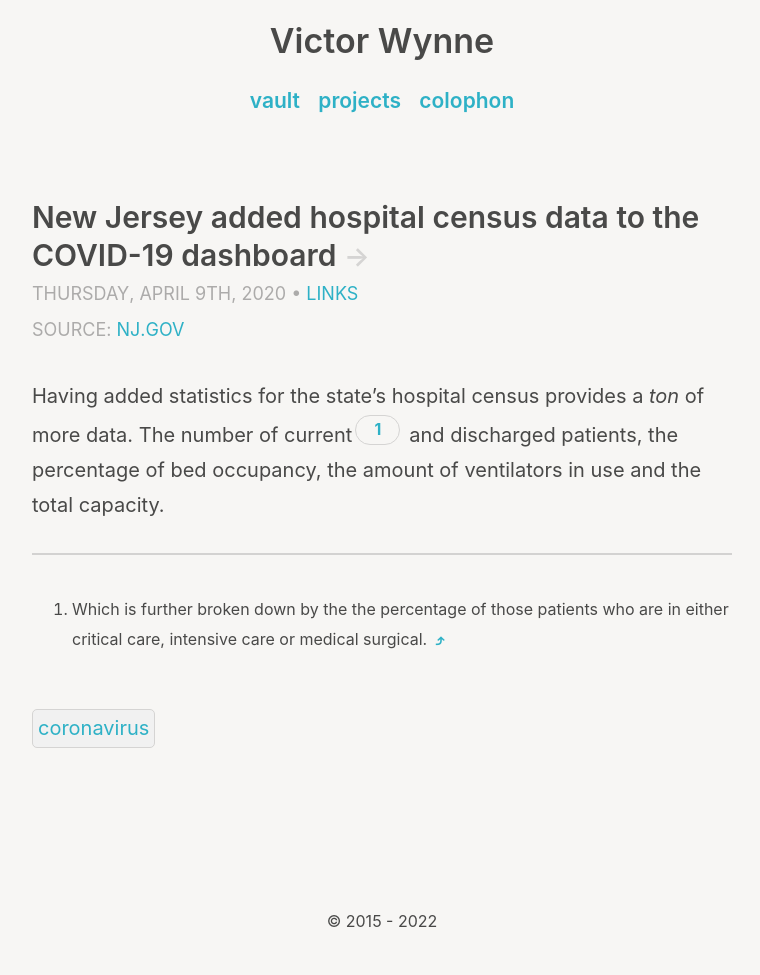
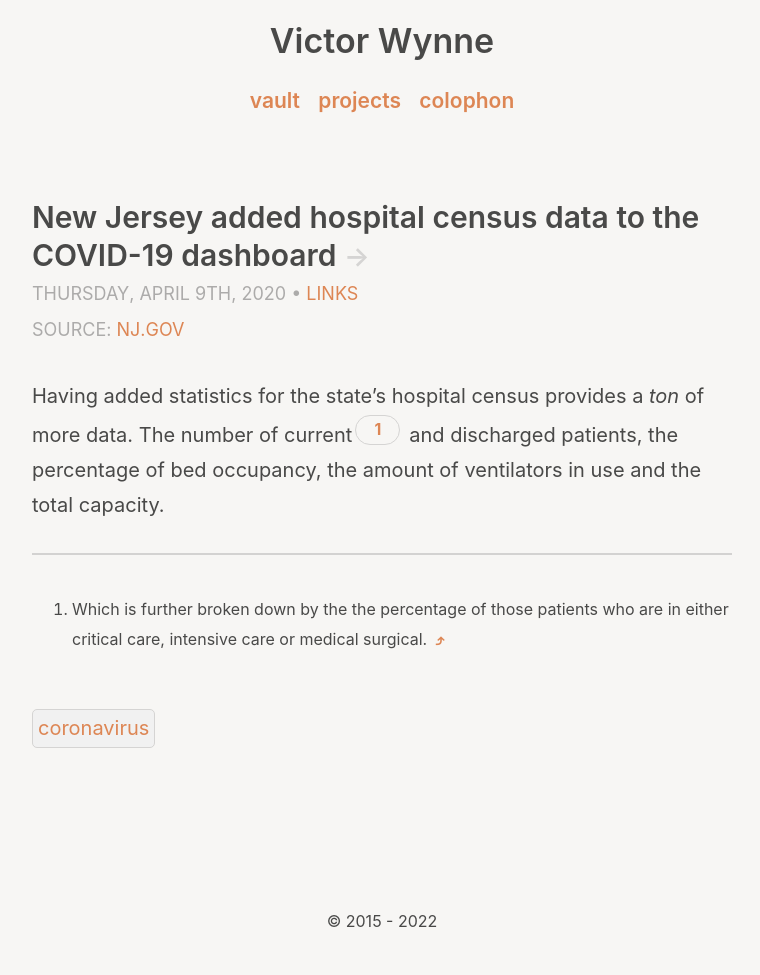
Before and after one commit to wertercatt/tooters, a Jekyll site: the page built from _posts/2020-04-09-new-jersey-added-hospital-census-data-to-the-covid-19-dashboard.md, in a window 1280 px wide. Shown: the whole page, without its empty margins (258-1018 px from the left). Built offline with Jekyll 4.4.1, drawn with Linux system fonts in a browser that asks for light colours.

Commit message:
Changed light and dark color scheme accent color.

```diff
--- a/_sass/_variables.scss
+++ b/_sass/_variables.scss
@@ -2,7 +2,7 @@
 
 $bg: #1c1c1e;
 $text: #dedede;
-$accent: #ff453a;
+$accent: #dd8654;
 $header: #626262;
 $header-before: #626262;
 $element: #5a5959;
@@ -12,7 +12,7 @@ $tag-border: #5a5959;
 
 $light-scheme-bg: #f7f6f4;
 $light-scheme-text: #494948;
-$light-scheme-accent: #2eb1c6;
+$light-scheme-accent: #dd8654;
 $light-scheme-header: #acabaa;
 $light-scheme-header-before: #acabaa;
 $light-scheme-element: #d5d4d3;
```
